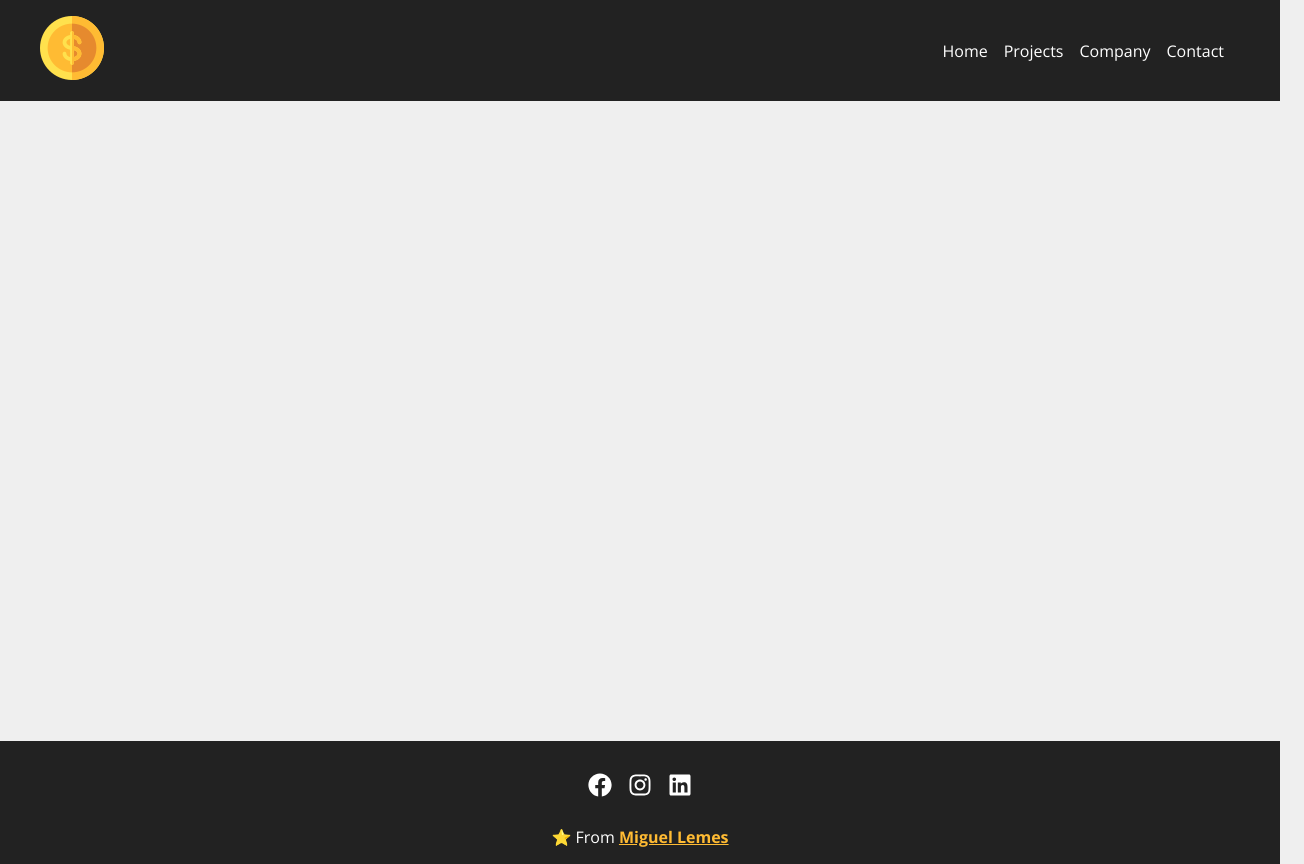
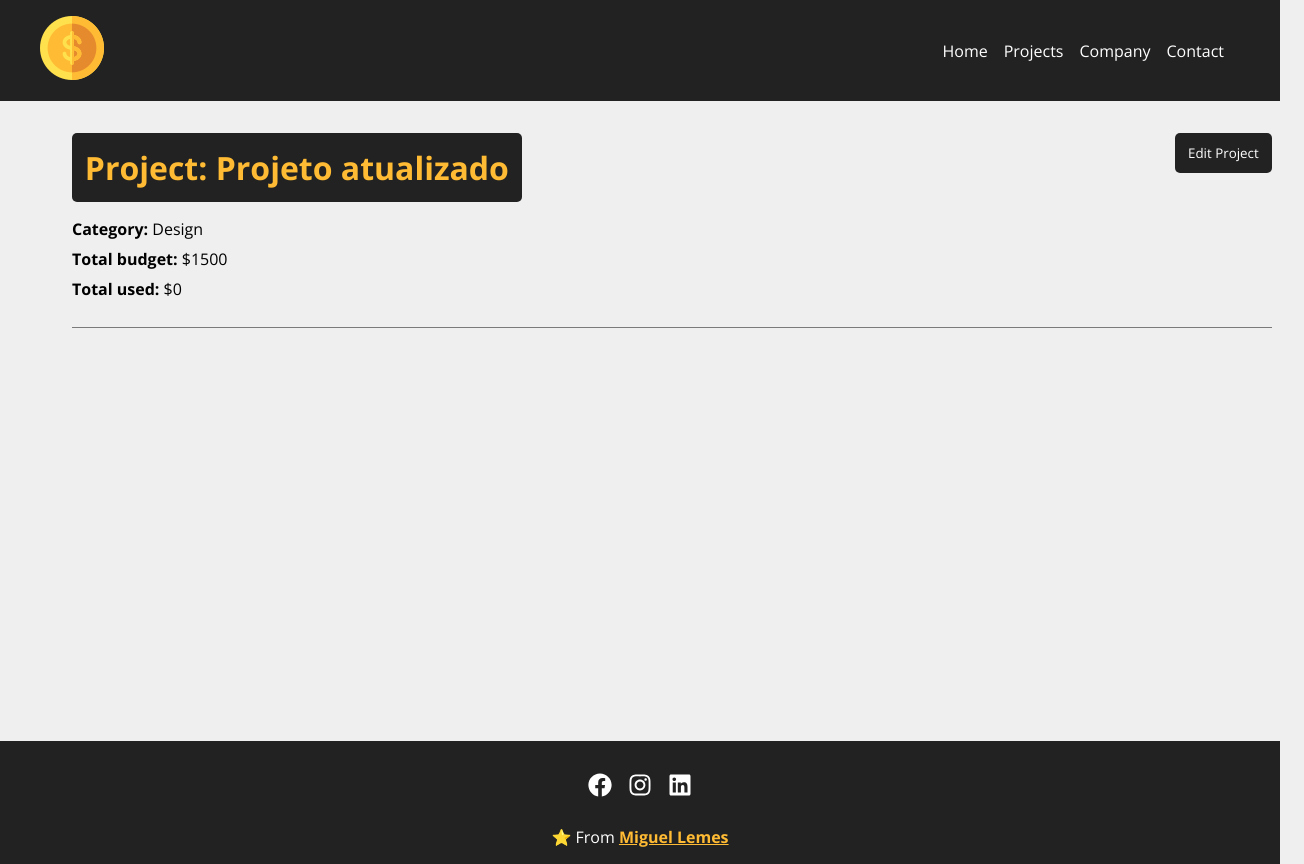
Before and after one commit to migueelzz/costs, a React (Create React App) app: page /project/1 in a window 1280 px wide. Shown: the whole page, 1304 px wide, since content can reach past the window. Built offline with nearby package versions, Linux system fonts and the light colour scheme; data requests are answered from the project's data file.

Commit message:
:sparkles: Introduce new features
Edit project functionality

```diff
--- a/db.json
+++ b/db.json
@@ -1,26 +1,37 @@
 {
   "projects": [
     {
-      "name": "my project",
-      "budget": "4000",
+      "name": "Projeto atualizado",
+      "budget": "1500",
+      "category": {
+        "id": "3",
+        "name": "Design"
+      },
+      "cost": 0,
+      "services": [],
+      "id": 1
+    },
+    {
+      "name": "Meu segundo projeto",
+      "budget": "2000",
+      "category": {
+        "id": "3",
+        "name": "Design"
+      },
+      "cost": 0,
+      "services": [],
+      "id": 2
+    },
+    {
+      "name": "Teste projeto 01",
+      "budget": "10000",
       "category": {
         "id": "2",
         "name": "Development"
       },
       "cost": 0,
       "services": [],
-      "id": 1
-    },
-    {
-      "name": "new project",
-      "budget": "3000",
-      "category": {
-        "id": "1",
-        "name": "Infrastructure"
-      },
-      "cost": 0,
-      "services": [],
-      "id": 2
+      "id": 3
     }
   ],
   "categories": [
--- a/src/App.js
+++ b/src/App.js
@@ -8,6 +8,7 @@ import Container from './components/layout/Container';
 import Navbar from './components/layout/Navbar';
 import Footer from './components/layout/Footer';
 import Projects from './components/pages/Projects';
+import Project from './components/pages/Project';
 
 
 function App() {
@@ -21,6 +22,7 @@ function App() {
             <Route path='/company' element={<Company />} />
             <Route path='/contact' element={<Contact />} />
             <Route path='/newproject' element={<NewProject />} />
+            <Route path='/project/:id' element={<Project />} />
         </Routes>
       </Container>
       <Footer />
--- /dev/null
+++ b/src/components/pages/Project.js
@@ -0,0 +1,107 @@
+import { useState, useEffect } from 'react';
+import { useParams } from 'react-router-dom';
+
+import styles from './Project.module.css';
+
+import Loading from '../layout/Loading';
+import Container from '../layout/Container';
+import Message from '../layout/Message';
+
+import ProjectForm from '../project/ProjectForm';
+
+function Project() {
+  const { id } = useParams();
+
+  const [project, setProject] = useState([]);
+  const [showProjectForm, setShowProjectForm] = useState(false);
+  const [message, setMessage] = useState();
+  const [type, setType] = useState();
+
+  useEffect(() => {
+    fetch(`http://localhost:5000/projects/${id}`, {
+      method: 'GET',
+      headers: {
+        'Content-Type': 'application/json',
+      },
+    })
+    .then(res => res.json())
+    .then(data => {
+      setProject(data)
+    })
+    .catch(err => console.log(err));
+  }, [id])
+
+  function toggleProjectForm() {
+    setShowProjectForm(!showProjectForm);
+  }
+
+  function editPost(project) {
+    // budget validation
+    if (project.budget < project.cost) {
+      // message
+      setMessage('The project budget cannot be less than the project cost!')
+      setType('error');
+      return false
+    }
+
+    fetch(`http://localhost:5000/projects/${id}`, {
+      method: 'PATCH',
+      headers: {
+        'Content-Type': 'application/json',
+      },
+      body: JSON.stringify(project),
+    })
+    .then(res => res.json())
+    .then((data) => {
+      setProject(data)
+      setShowProjectForm(false)
+      // message
+      setMessage('Updated project!')
+      setType('success');
+    })
+    .catch(err => console.log(err))
+  }
+
+  return (
+    <>
+      {project.name ? (
+        <div className={styles.projectDetails}>
+          <Container customClass="column">
+            {message && <Message type={type} msg={message}/>}
+            <div className={styles.detailsContainer}>
+              <h1>Project: {project.name}</h1>
+              <button className={styles.btn} onClick={toggleProjectForm}>
+                {!showProjectForm ? 'Edit Project' : 'Close'}
+              </button>
+              {!showProjectForm ? (
+                <div className={styles.projectInfo}>
+                  <p>
+                    <span>Category: </span> {project.category.name}
+                  </p>
+                  <p>
+                    <span>Total budget: </span> ${project.budget}
+                  </p>
+                  <p>
+                    <span>Total used: </span> ${project.cost}
+                  </p>
+                </div>
+              ) : (
+                <div className={styles.projectInfo}>
+                  <ProjectForm
+                    handleSubmit={editPost}
+                    btnText="Concluir edição"
+                    projectData={project}
+                  />
+                </div>
+              )}
+            </div>
+          </Container>
+        </div>
+      ) : (
+        <Loading />
+      )}
+    </>
+  )
+}
+
+export default Project;
--- /dev/null
+++ b/src/components/pages/Project.module.css
@@ -0,0 +1,50 @@
+.projectDetails {
+  padding: 2em;
+}
+
+.projectDetails h1,
+.projectDetails h2,
+.projectDetails p {
+  margin-bottom: .5em;
+}
+
+.projectDetails h1 {
+  background-color: #222;
+  color: #ffbb33;
+  padding: .4em;
+  border-radius: 5px;
+}
+
+.projectDetails span {
+  font-weight: bold;
+}
+
+.detailsContainer,
+.serviceFormContainer {
+  border-bottom: 1px solid #7a7a7a;
+  margin-bottom: 1.2em;
+  padding-bottom: 1.2em;
+  display: flex;
+  justify-content: space-between;
+  flex-wrap: wrap;
+}
+
+.btn {
+  background-color: #222;
+  color: #fff;
+  padding: 0.5em 1em;
+  text-decoration: none;
+  transition: all .5s;
+  border-radius: 5px;
+  cursor: pointer;
+  max-height: 40px;
+  border: none;
+}
+
+.btn:hover {
+  color: #ffbb33;
+}
+
+.projectInfo {
+  width: 100%;
+}
--- a/src/components/pages/Projects.js
+++ b/src/components/pages/Projects.js
@@ -13,6 +13,7 @@ import { useEffect, useState } from 'react';
 function Projects() {
   const [ projects, setProjects ] = useState([]);
   const [removeLoading, setRemoveLoading] = useState(false);
+  const [projectMessage, setProjectMessage] = useState('');
 
   const location = useLocation();
   let message = ''
@@ -38,6 +39,21 @@ function Projects() {
     }, 300)
   }, [])
 
+  function removeProject(id) {
+    fetch(`http://localhost:5000/projects/${id}`, {
+    method: 'DELETE',
+    headers: {
+      'Content-Type': 'application/json',
+    },
+  })
+  .then(res => res.json())
+  .then(() => {
+    setProjects(projects.filter((project) => project.id !== id))
+    // message
+    setProjectMessage('Project removed successfully!')
+  })
+  .catch(err => console.log(err));
+  }
 
   return (
     <div className={styles.projectContainer}>
@@ -46,6 +62,7 @@ function Projects() {
         <LinkButton to="/newproject" text="Create Project" />
       </div>
       {message && <Message type="success" msg={message} />}
+      {projectMessage && <Message type="success" msg={projectMessage} />}
       <Container customClass="start">
         {projects.length > 0 &&
           projects.map((project) => (
@@ -55,6 +72,7 @@ function Projects() {
               budget={project.budget}
               category={project.category.name}
               key={project.id}
+              handleRemove={removeProject}
               />
           ))}
           {!removeLoading && <Loading />}
@@ -63,7 +81,7 @@ function Projects() {
           )}
       </Container>
     </div>
-  )
-}
+    )
+  }
 
 export default Projects;
--- a/src/components/project/ProjectCard.js
+++ b/src/components/project/ProjectCard.js
@@ -4,6 +4,11 @@ import styles from './ProjectCard.module.css';
 import { BsPencil, BsFillTrashFill } from 'react-icons/bs';
 
 function ProjectCard({ id, name, budget, category, handleRemove }) {
+  const remove = (e) => {
+    e.preventDefault()
+    handleRemove(id)
+  }
+
   return (
     <div className={styles.projectCard}>
       <h4>{name}</h4>
@@ -14,10 +19,10 @@ function ProjectCard({ id, name, budget, category, handleRemove }) {
         <span className={`${styles[category.toLowerCase()]}`}></span>{category}
       </p>
       <div className={styles.projectCardActions}>
-        <Link to="/">
+        <Link to={`/project/${id}`}>
           <BsPencil /> Edit
         </Link>
-        <button>
+        <button onClick={remove}>
           <BsFillTrashFill /> Remove
         </button>
       </div>
```
